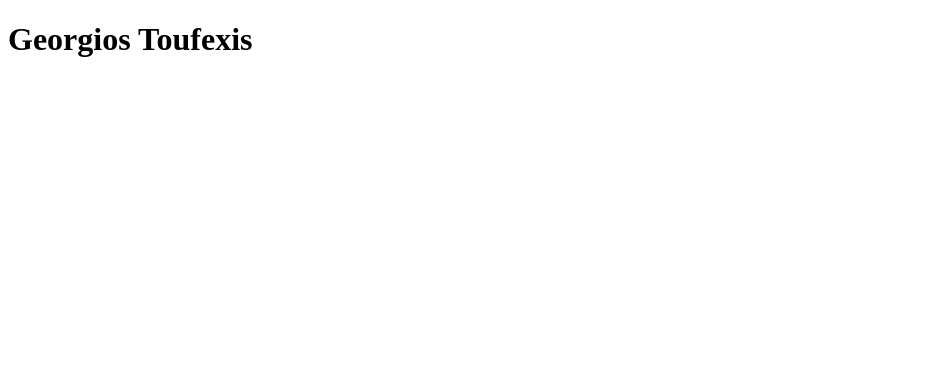
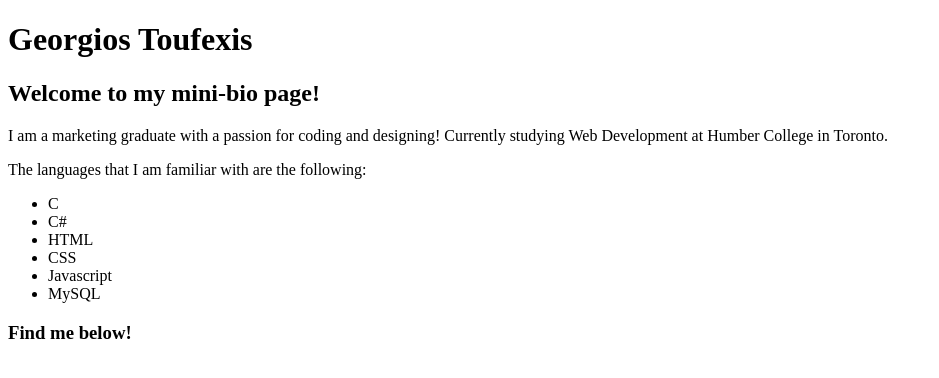
Before and after one commit to gtouf7/about-me, a plain HTML site: page index.html in a window 1280 px wide. Shown: the whole page, without its empty margins (0-939 px from the left). Drawn offline with Linux system fonts and the light colour scheme.

Commit message:
Update index.html

```diff
--- a/index.html
+++ b/index.html
@@ -6,3 +6,19 @@
 </head>
 <body>
   <h1>Georgios Toufexis</h1>
+  <h2>Welcome to my mini-bio page!</h2>
+
+  <div>
+    <p>I am a marketing graduate with a passion for coding and designing! Currently studying Web Development at Humber College in Toronto.</p>
+    <p>The languages that I am familiar with are the following:</p>
+    <ul>
+      <li>C</li>
+      <li>C#</li>
+      <li>HTML</li>
+      <li>CSS</li>
+      <li>Javascript</li>
+      <li>MySQL</li>
+    </ul>
+  </div>
+  <h3>Find me below!</h3>
+  <a href="https://www.linkedin.com/in/georgiostoufexis7/"><img src="
```
